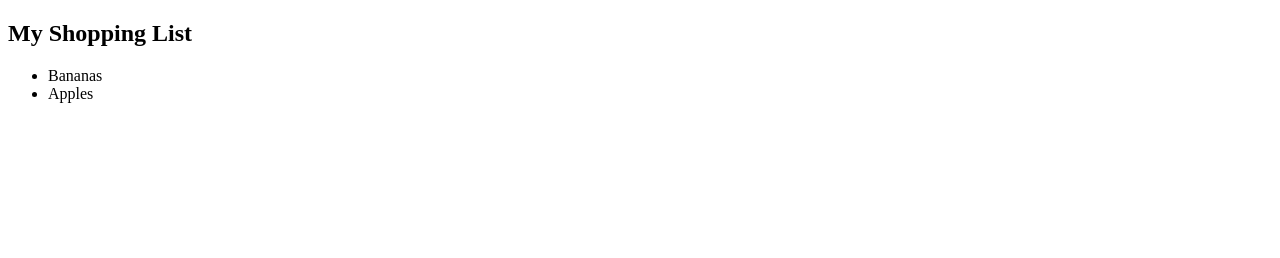
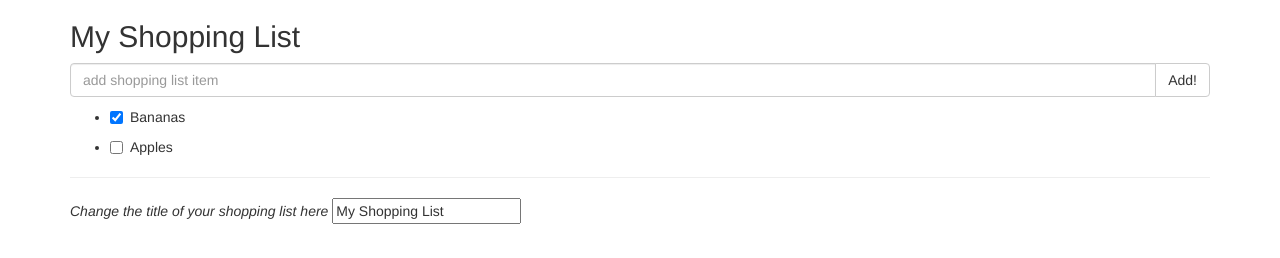
Before and after one commit to randalvance/vue-js-examples, a website: page shopping-list/index.html in a window 1280 px wide. Drawn offline with nearby package versions, Linux system fonts and the light colour scheme.

Commit message:
Completing shopping-list example.

```diff
--- a/package.json
+++ b/package.json
@@ -13,6 +13,7 @@
     "lite-server": "^2.2.2"
   },
   "dependencies": {
+    "bootstrap": "^3.3.7",
     "vue": "^2.1.7"
   }
 }
--- a/shopping-list/index.html
+++ b/shopping-list/index.html
@@ -3,27 +3,63 @@
 <head>
     <meta charset="UTF-8">
     <title>Shopping List Example</title>
+    <link rel="stylesheet" href="/node_modules/bootstrap/dist/css/bootstrap.min.css" />
 </head>
 <body>
     <div id="app" class="container">
         <h2>{{title}}</h2>
+        <div class="input-group">
+            <input v-model="newItem" v-on:keyup.enter="addItem" placeholder="add shopping list item" type="text" class="form-control" />
+            <span class="input-group-btn">
+                <!-- Another way to write v-on:click is @click -->
+                <button v-on:click="addItem" class="btn btn-default" type="button">Add!</button>
+            </span>
+        </div>
         <ul>
-            <li>{{items[0]}}</li>
-            <li>{{items[1]}}</li>
+            <!-- another way to write v-bind:class is simply :class -->
+            <li v-for="item in items" v-bind:class="{ 'removed' : item.checked }">
+                <div class="checkbox">
+                    <label>
+                        <input type="checkbox" v-model="item.checked"> {{item.text}}
+                    </label>
+                </div>
+            </li>
         </ul>
+
+        <div class="footer">
+            <hr />
+            <em>Change the title of your shopping list here</em>
+            <input v-model="title" />
+        </div>
     </div>
 
     <script src="/node_modules/vue/dist/vue.min.js"></script>
 
     <script type="text/javascript">
         var data = {
-            items: [ 'Bananas', 'Apples' ],
-            title: 'My Shopping List'
+            items: [ { text: 'Bananas', checked: true }, { text: 'Apples', checked: false } ],
+            title: 'My Shopping List',
+            newItem: ''
         };
 
         new Vue({
             el: '#app',
-            data: data
+            data: data,
+            methods: {
+                addItem: function() {
+                    var text;
+
+                    text = this.newItem.trim();
+
+                    if (text) {
+                        this.items.push({
+                            text: text,
+                            checked: false
+                        });
+                        this.newItem = '';
+                    }
+                }
+            }
         });
     </script>
 </body>
```
